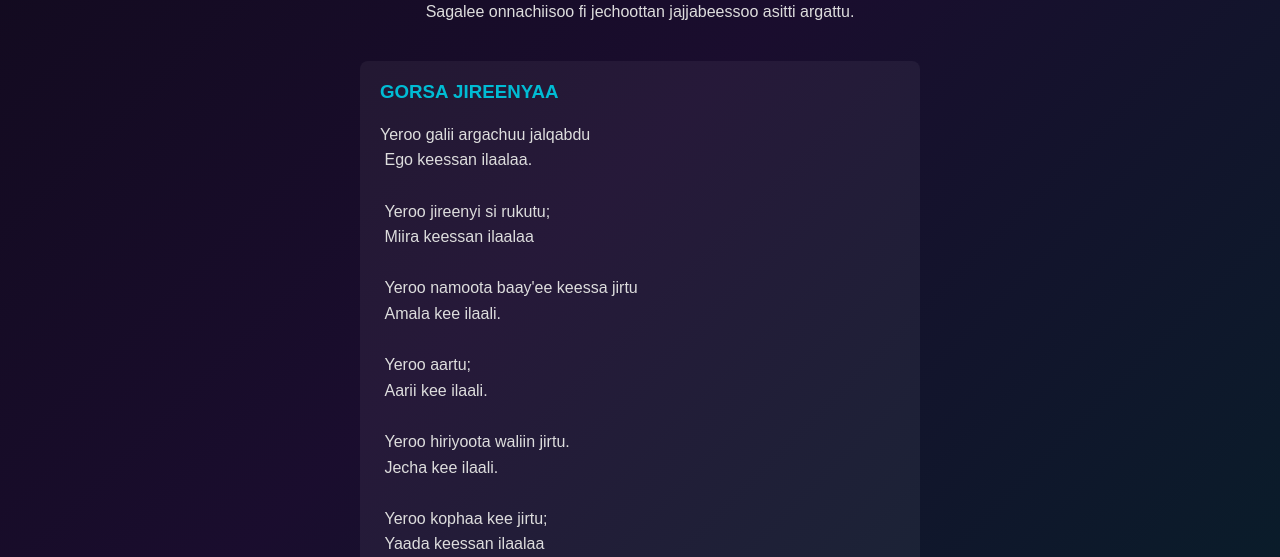
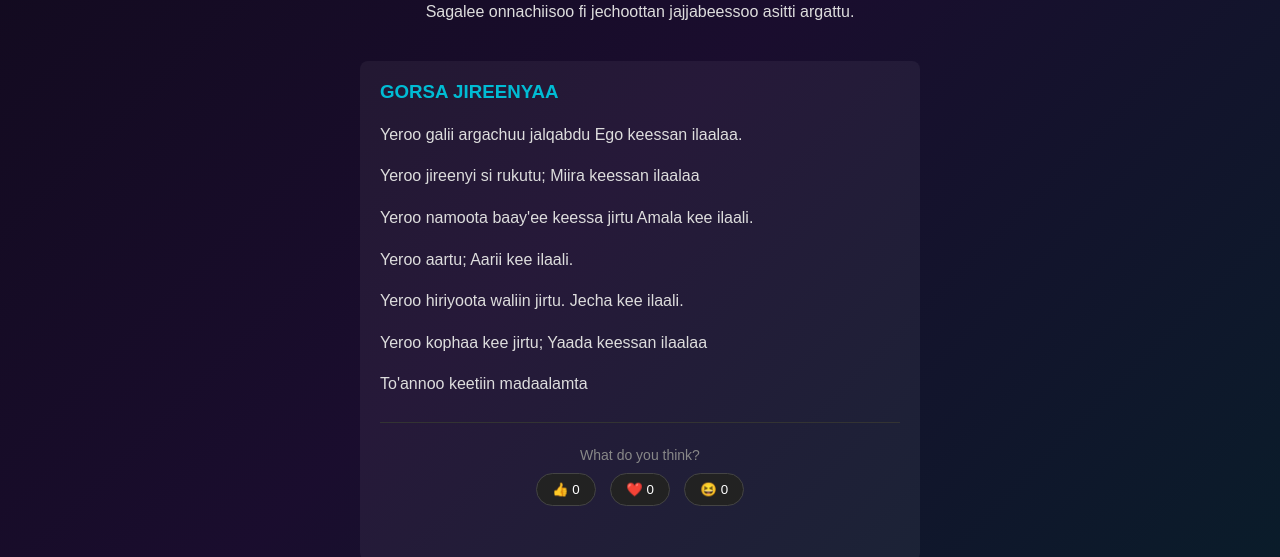
Before and after one commit to DEFER286/RISE-D, a plain HTML site: page motivation.html in a window 1280 px wide. Shown: the part 243-800 px from the top of the page. Drawn offline with nearby package versions, Linux system fonts and the light colour scheme.

Commit message:
Update motivation.html

```diff
--- a/motivation.html
+++ b/motivation.html
@@ -13,6 +13,7 @@
     <meta charset="UTF-8">
     <meta name="viewport" content="width=device-width, initial-scale=1.0">
     <title>Motivational Speech - RISE.D</title>
+         <script src="https://cdn.jsdelivr.net/npm/marked/marked.min.js"></script>
 </head>
 <body style="background: linear-gradient(135deg, #110A1C, #1A0D2E, #0A1C2A); background-attachment: fixed; margin: 0; padding: 0; font-family: sans-serif; color: #ffffff;">
 
@@ -98,7 +99,8 @@
                     <div class="article-card" id="${itemID}" style="background: rgba(255, 255, 255, 0.05); padding: 20px; margin-bottom: 30px; border-radius: 8px;">
                         ${imageHtml}
                         <h3 style="color: #00BCD4; margin-top: 0;">${speech.title}</h3>
-                        <div style="color: #ddd; line-height: 1.6; white-space: pre-wrap; margin-bottom: 20px;">${speech.body}</div>
+                       <div class="article-body" style="color: #ddd; line-height: 1.6; margin-bottom: 20px;">${speech.body ? marked.parse(speech.body) : ''}</div>
+
 
                         <!-- Emoji Reactions Box -->
                         <div class="reaction-box" style="margin: 25px 0; padding: 10px; border-top: 1px solid #333; text-align: center;">
```
